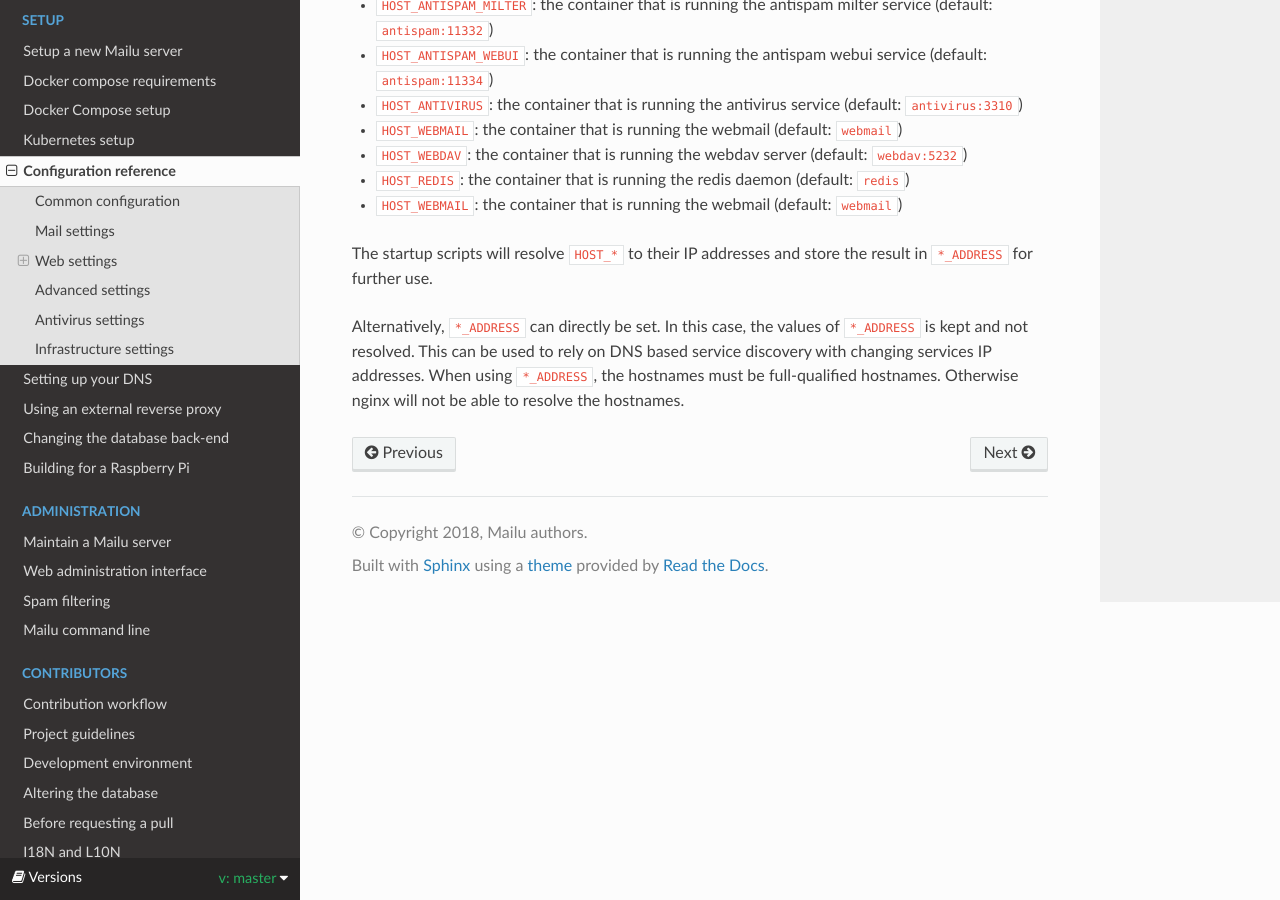
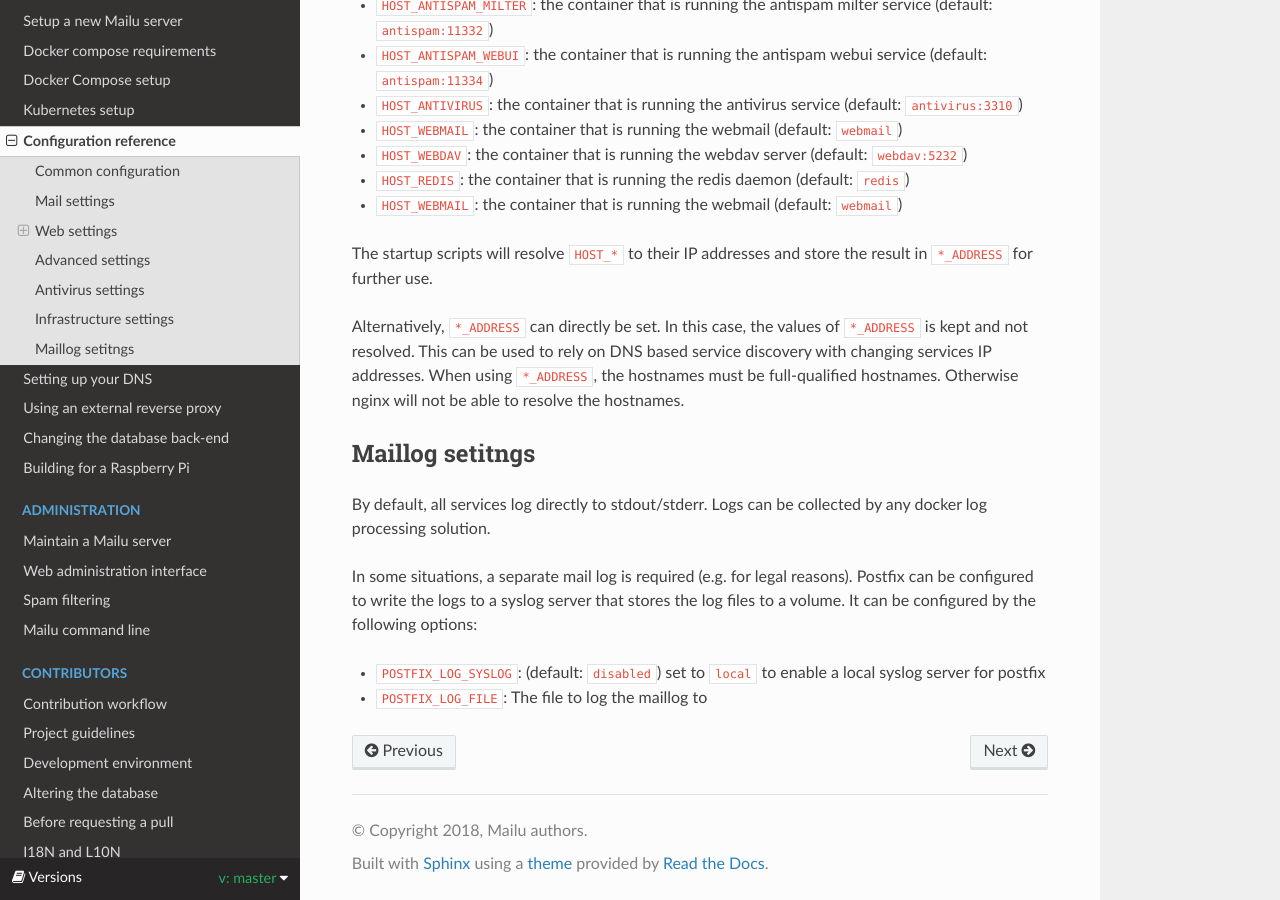
Before and after one commit to WillingDev0812/Mail-Management-Tool, a Sphinx documentation site: the page built from docs/configuration.rst, in a window 1280 px wide and 900 px high, scrolled down 3887 px. Built offline with Sphinx 7.4.7 and the Read the Docs theme 2.0.0, drawn with Linux system fonts in a browser that asks for light colours; formulas are drawn with MathJax 3.

Commit message:
make syslog optional

```diff
--- a/docs/configuration.rst
+++ b/docs/configuration.rst
@@ -188,3 +188,15 @@ Alternatively, ``*_ADDRESS`` can directly be set. In this case, the values of ``
 resolved. This can be used to rely on DNS based service discovery with changing services IP addresses.
 When using ``*_ADDRESS``, the hostnames must be full-qualified hostnames. Otherwise nginx will not be able to
 resolve the hostnames.
+
+
+Maillog setitngs
+----------------
+
+By default, all services log directly to stdout/stderr. Logs can be collected by any docker log processing solution.
+
+In some situations, a separate mail log is required (e.g. for legal reasons). Postfix can be configured to write the logs to a
+syslog server that stores the log files to a volume. It can be configured by the following options:
+
+- ``POSTFIX_LOG_SYSLOG``: (default: ``disabled``) set to ``local`` to enable a local syslog server for postfix
+- ``POSTFIX_LOG_FILE``: The file to log the maillog to
```
Also changed, not shown: 2 other files.
